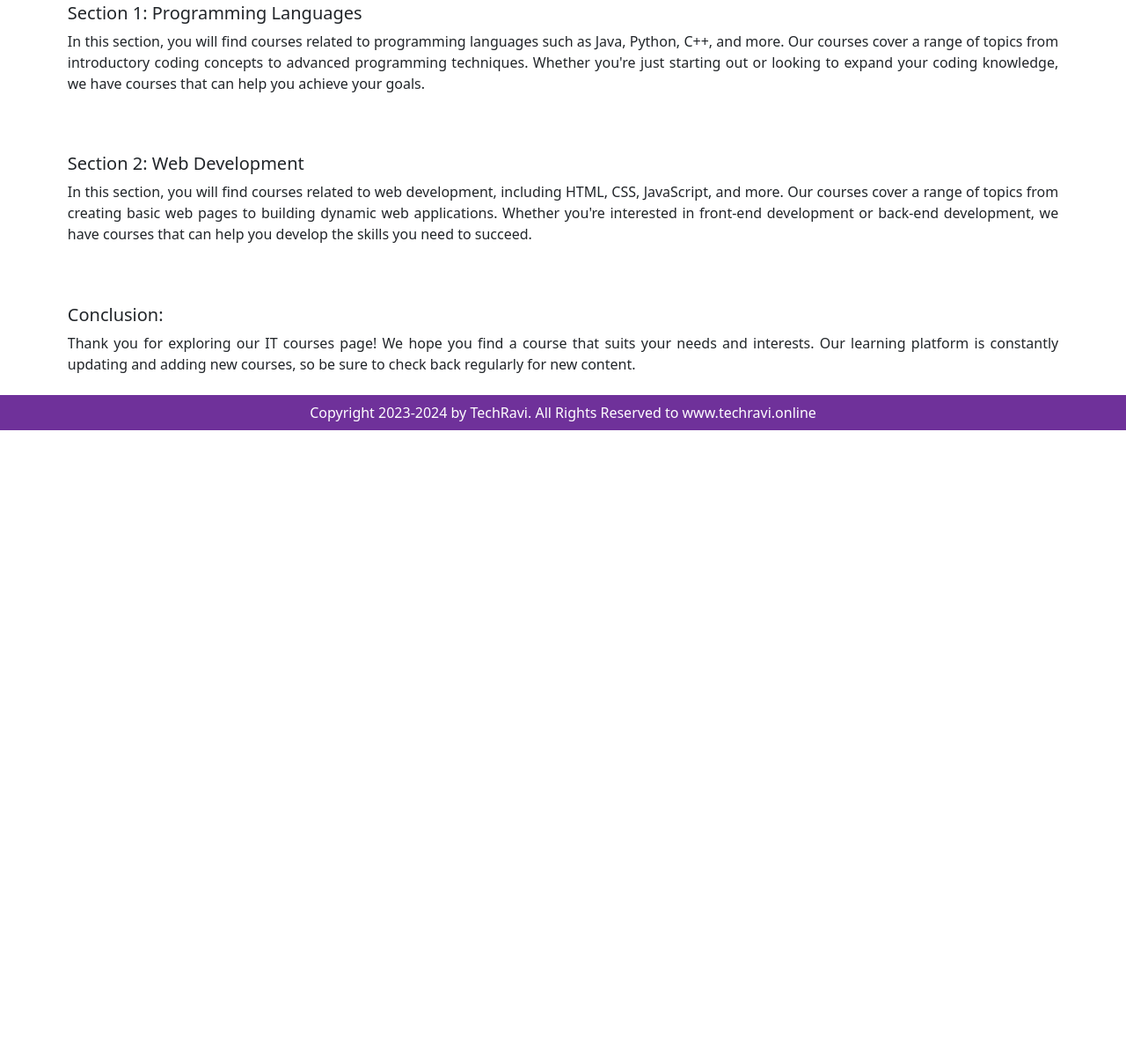
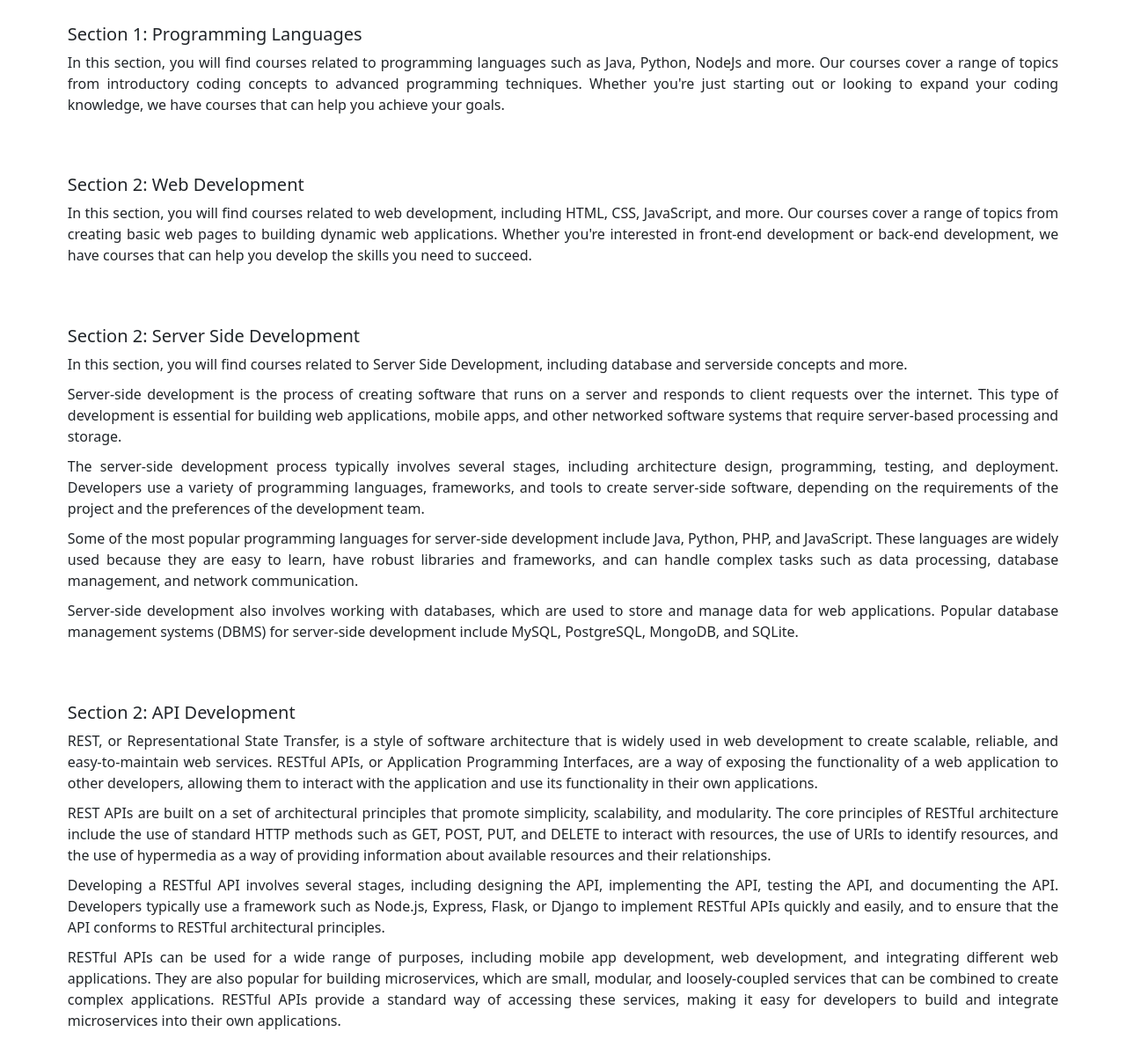
Before and after one commit to ravindrakumar2907/techravi_cms_lms, a plain HTML site: page about.html in a window 1280 px wide. Shown: the part 444-1642 px from the top of the page at 88% size. Before the commit the page ends 933 px from the top, so only its background shows below. Drawn offline with nearby package versions, Linux system fonts and the light colour scheme.

Commit message:
added information for about section
Signed-off-by: ravindra more <ravindramore6@gmail.com>

```diff
--- a/about.html
+++ b/about.html
@@ -46,10 +46,11 @@
           <h5>Introduction</h5>
 
           <p>
-            I am Ravindra More, and I want to help people who are struggling to
-            start their carrier in the IT industry, specifically in the
-            Development domain. We guide students/learners from end-to-end, on
-            how to work in the industry with all the tools and technologies.
+            I am Ravindra More. I am software Engineer and I have 7 year of
+            experiance in IT. I want to help people who are struggling to start
+            their carrier in the IT industry, specifically in the Development
+            domain. We guide students/learners from end-to-end, on how to work
+            in the industry with all the tools and technologies.
           </p>
           <p>
             As a part of our program we teach and guide what is important and
@@ -63,7 +64,7 @@
           <h5>Section 1: Programming Languages</h5>
           <p>
             In this section, you will find courses related to programming
-            languages such as Java, Python, C++, and more. Our courses cover a
+            languages such as Java, Python, NodeJs and more. Our courses cover a
             range of topics from introductory coding concepts to advanced
             programming techniques. Whether you're just starting out or looking
             to expand your coding knowledge, we have courses that can help you
@@ -79,6 +80,80 @@
             applications. Whether you're interested in front-end development or
             back-end development, we have courses that can help you develop the
             skills you need to succeed.
+          </p>
+        </section>
+        <section>
+          <h5>Section 2: Server Side Development</h5>
+          <p>
+            In this section, you will find courses related to Server Side
+            Development, including database and serverside concepts and more.
+          </p>
+          <p>
+            Server-side development is the process of creating software that
+            runs on a server and responds to client requests over the internet.
+            This type of development is essential for building web applications,
+            mobile apps, and other networked software systems that require
+            server-based processing and storage.
+          </p>
+          <p>
+            The server-side development process typically involves several
+            stages, including architecture design, programming, testing, and
+            deployment. Developers use a variety of programming languages,
+            frameworks, and tools to create server-side software, depending on
+            the requirements of the project and the preferences of the
+            development team.
+          </p>
+          <p>
+            Some of the most popular programming languages for server-side
+            development include Java, Python, PHP, and JavaScript. These
+            languages are widely used because they are easy to learn, have
+            robust libraries and frameworks, and can handle complex tasks such
+            as data processing, database management, and network communication.
+          </p>
+          <p>
+            Server-side development also involves working with databases, which
+            are used to store and manage data for web applications. Popular
+            database management systems (DBMS) for server-side development
+            include MySQL, PostgreSQL, MongoDB, and SQLite.
+          </p>
+        </section>
+        <section>
+          <h5>Section 2: API Development</h5>
+          <p>
+            REST, or Representational State Transfer, is a style of software
+            architecture that is widely used in web development to create
+            scalable, reliable, and easy-to-maintain web services. RESTful APIs,
+            or Application Programming Interfaces, are a way of exposing the
+            functionality of a web application to other developers, allowing
+            them to interact with the application and use its functionality in
+            their own applications.
+          </p>
+          <p>
+            REST APIs are built on a set of architectural principles that
+            promote simplicity, scalability, and modularity. The core principles
+            of RESTful architecture include the use of standard HTTP methods
+            such as GET, POST, PUT, and DELETE to interact with resources, the
+            use of URIs to identify resources, and the use of hypermedia as a
+            way of providing information about available resources and their
+            relationships.
+          </p>
+          <p>
+            Developing a RESTful API involves several stages, including
+            designing the API, implementing the API, testing the API, and
+            documenting the API. Developers typically use a framework such as
+            Node.js, Express, Flask, or Django to implement RESTful APIs quickly
+            and easily, and to ensure that the API conforms to RESTful
+            architectural principles.
+          </p>
+          <p>
+            RESTful APIs can be used for a wide range of purposes, including
+            mobile app development, web development, and integrating different
+            web applications. They are also popular for building microservices,
+            which are small, modular, and loosely-coupled services that can be
+            combined to create complex applications. RESTful APIs provide a
+            standard way of accessing these services, making it easy for
+            developers to build and integrate microservices into their own
+            applications.
           </p>
         </section>
         <section>
--- a/css/style.css
+++ b/css/style.css
@@ -58,7 +58,7 @@ p{
 
 }
 #menu-row li{
-  padding:0.8% 4% 0.8% 4%;
+  padding:0.8% 3% 0.8% 3%;
   position: relative;
   color: aliceblue;
   text-align: center;
```
